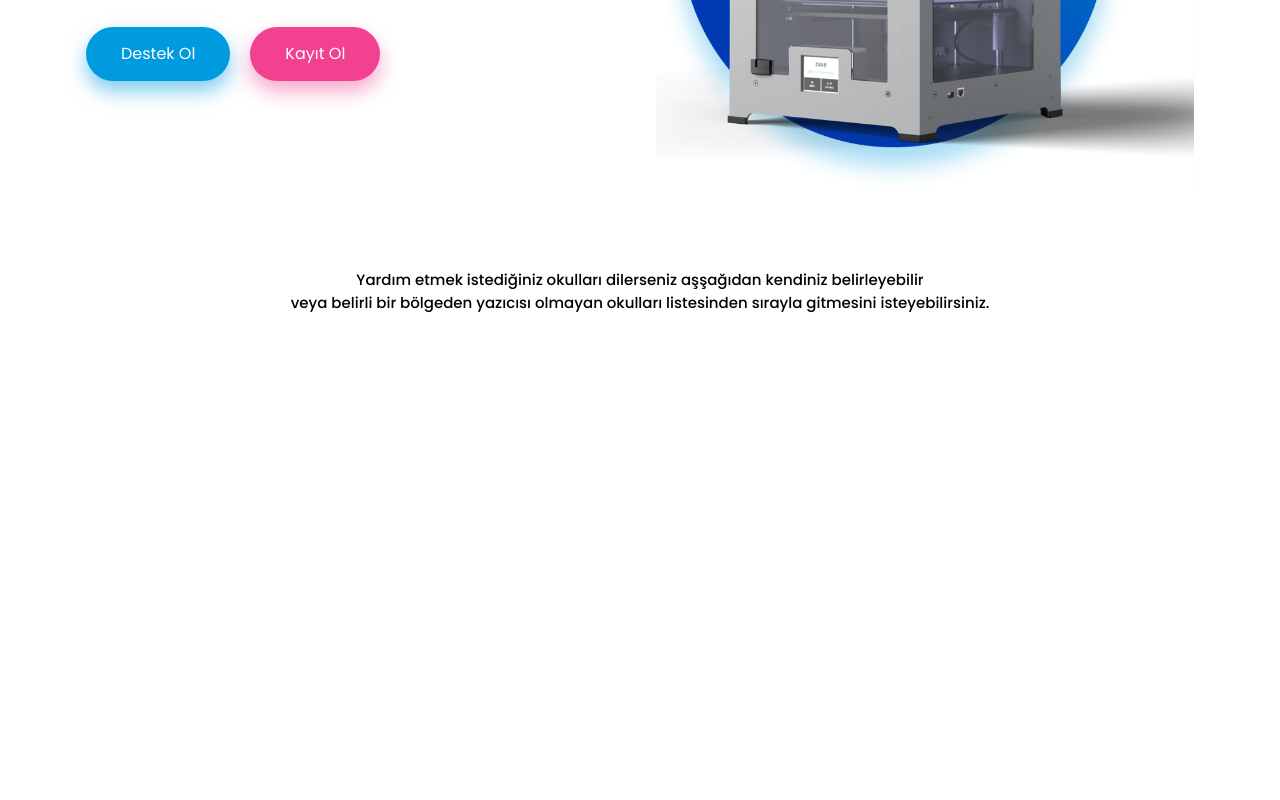
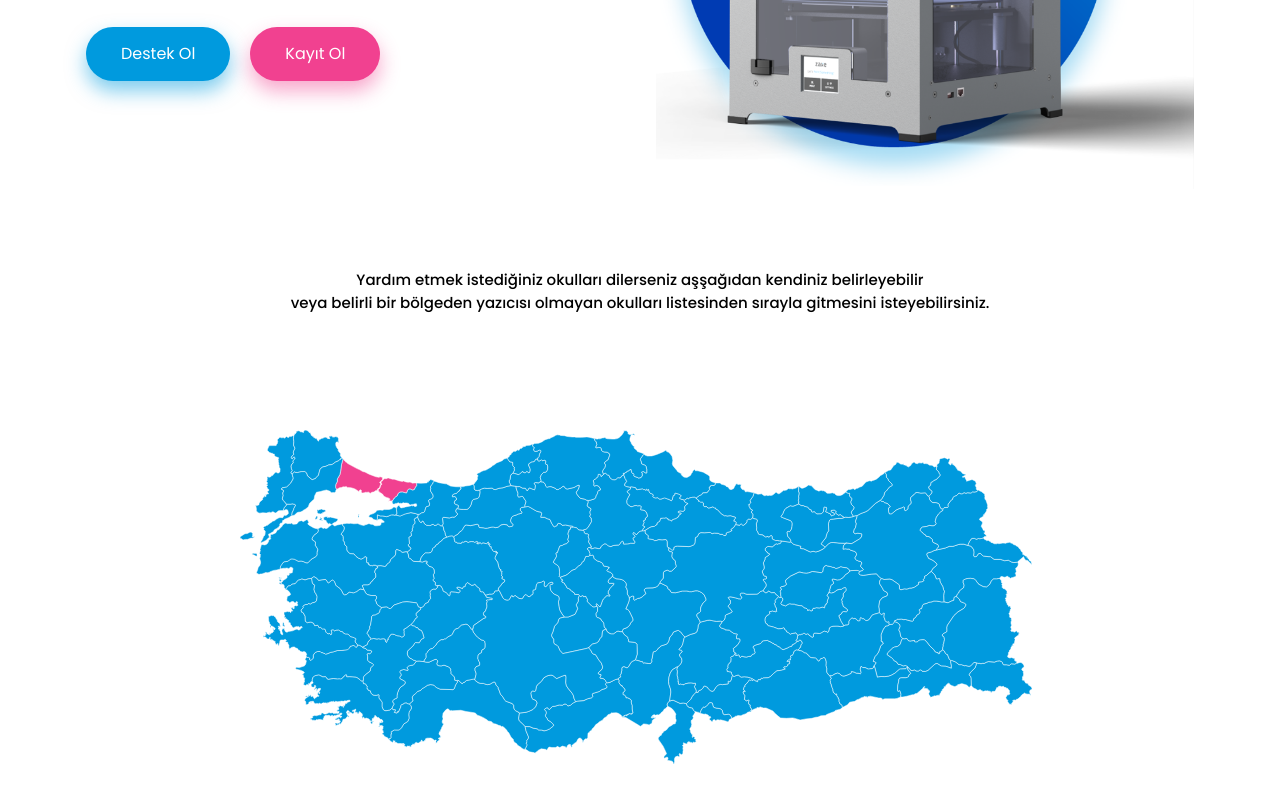
Before and after one commit to jaeger-dvlp/askida3d, a React (Create React App) app: page / in a window 1280 px wide. Shown: the part 458-1258 px from the top of the page. Before the commit the page ends 800 px from the top, so only its background shows below. Built offline with nearby package versions, Linux system fonts and the light colour scheme.

Commit message:
Import map

```diff
--- a/src/App.js
+++ b/src/App.js
@@ -5,6 +5,7 @@ import 'bootstrap/dist/css/bootstrap.min.css'
 /* COMPONENTS */
 import Header from './Components/Header'
 import WelcomeSection from './Components/WelcomeSection'
+import Map from './Components/Map'
 AOS.init()
 
 function App() {
@@ -12,6 +13,7 @@ function App() {
     <div className="App">
       <Header></Header>
       <WelcomeSection></WelcomeSection>
+      <Map className=""></Map>
     </div>
   )
 }
```
